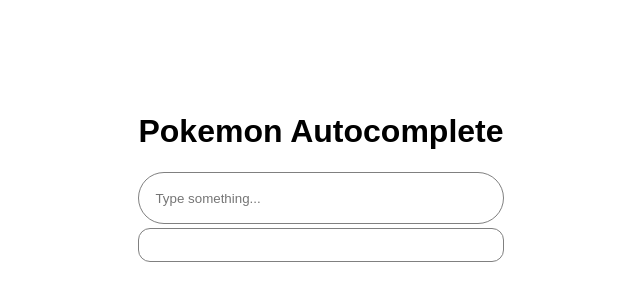
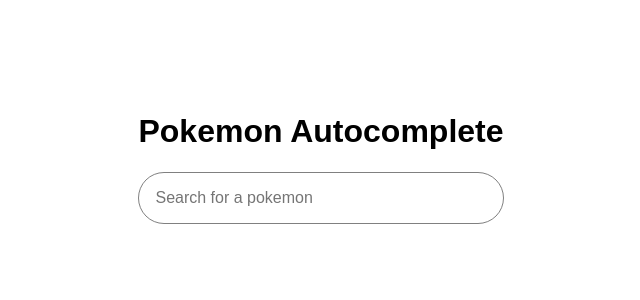
Before and after one commit to FederalCircle/pokemon-autocomplete, a React (Create React App) app: page / in a window 1280 px wide. Shown: the part 242-542 px from the top of the page, without its empty margins (319-959 px from the left). Built offline with nearby package versions, Linux system fonts and the light colour scheme.

Commit message:
feat: add suggestions to Autocomplete

```diff
--- a/src/App.tsx
+++ b/src/App.tsx
@@ -1,11 +1,19 @@
+import { useState } from 'react';
 import Autocomplete from './components/Autocomplete/Autocomplete';
 import './styles.css';
 
 export default function App() {
+  const [searchValue, setSearchValue] = useState('');
+  const pokemons = ['Charmander', 'Charmeleon', 'Charizard'];
   return (
     <div className="App">
       <h1>Pokemon Autocomplete</h1>
-      <Autocomplete placeholder="Type something..." />
+      <Autocomplete
+        placeholder="Search for a pokemon"
+        value={searchValue}
+        onChange={setSearchValue}
+        options={pokemons}
+      />
     </div>
   );
 }
--- a/src/components/Autocomplete/Autocomplete.css
+++ b/src/components/Autocomplete/Autocomplete.css
@@ -7,6 +7,7 @@
   padding: 1rem;
   border: 1px solid gray;
   border-radius: 40px;
+  cursor: text;
 }
 
 .Autocomplete__suggestion {
@@ -18,9 +19,10 @@
 }
 
 .Autocomplete__input {
+  font-size: 100%;
+  padding: 0;
   border: none;
   outline: none;
-  padding: 0;
   position: relative;
   background-color: transparent;
 }
@@ -34,3 +36,7 @@
   left: 0;
   top: 2.5rem;
 }
+
+.Autocomplete__item--selected {
+  color: red;
+}
--- a/src/components/Autocomplete/Autocomplete.tsx
+++ b/src/components/Autocomplete/Autocomplete.tsx
@@ -1,28 +1,137 @@
-import { forwardRef } from 'react';
+import { ChangeEvent, KeyboardEvent, useRef, useState } from 'react';
 
 import './Autocomplete.css';
 
 interface AutocompleteProps {
-  placeholder: string;
+  placeholder?: string;
+  value?: string;
+  onChange?: (newValue: string) => void;
+  options?: string[];
 }
 
-const Autocomplete = forwardRef<HTMLInputElement, AutocompleteProps>(
-  ({ placeholder }, ref) => {
+/**
+ * Find suggestions for the value completion in the options array.
+ * The max suggestions count is defined by the limit parameter.
+ * @example
+ *  const suggestions = await findSuggestions(
+ *    'char',
+ *    ['charmander', 'charizard', 'bulbasaur'],
+ *  )
+ *  console.log(suggestions) // ['mander', 'izard']
+ */
+async function findSuggestions(
+  value: string,
+  options: string[],
+  limit?: number,
+): Promise<string[]> {
+  const suggestions: string[] = [];
+  for (let option of options) {
+    if (limit && suggestions.length >= limit) break;
+
+    const match = option.match(new RegExp(`^${value}`, 'i'));
+    if (match && match[0]) {
+      suggestions.push(option.slice(value.length));
+    }
+  }
+  return suggestions;
+}
+
+const Autocomplete = ({
+  placeholder = '',
+  value = '',
+  onChange = () => {},
+  options = [],
+}: AutocompleteProps) => {
+  const inputRef = useRef<HTMLInputElement>(null);
+
+  const [primarySuggestion, setPrimarySuggestion] = useState('');
+  const [suggestions, setSuggestions] = useState<string[]>([]);
+  const [selectionIndex, setSelectionIndex] = useState<number>();
+
+  const handleInputChange = async (e: ChangeEvent<HTMLInputElement>) => {
+    const { value } = e.target;
+
+    onChange(value);
+
+    const newSuggestions = await findSuggestions(value, options);
+    setPrimarySuggestion(newSuggestions[0]);
+    setSuggestions(newSuggestions);
+  };
+
+  const handleInputKeyDown = async (e: KeyboardEvent<HTMLInputElement>) => {
+    const { value, selectionStart } = e.currentTarget;
+
+    switch (e.key) {
+      case 'ArrowRight':
+        const isCaretAtEnd = selectionStart !== value.length;
+        if (isCaretAtEnd) {
+          break;
+        }
+      case 'Enter':
+      case 'Tab':
+        e.preventDefault();
+        const [suggestion] = await findSuggestions(value, options, 1);
+        onChange(value + suggestion);
+        setPrimarySuggestion('');
+        setSuggestions([]);
+        break;
+      case 'ArrowDown':
+        e.preventDefault();
+        setSelectionIndex((prevState) =>
+          prevState !== undefined ? prevState + 1 : 0,
+        );
+        // TODO stop selection index at the end of the array
+        break;
+      case 'ArrowUp':
+        e.preventDefault();
+        if (selectionIndex) {
+          setSelectionIndex((prevState) =>
+            prevState !== undefined ? prevState - 1 : undefined,
+          );
+          // TODO stop selection index at the end of the array
+        }
+        break;
+    }
+  };
+
   return (
     <div className="Autocomplete__container">
-        <div className="Autocomplete__input-container">
-          <div className="Autocomplete__suggestion" />
+      <div
+        className="Autocomplete__input-container"
+        onClick={() => inputRef.current?.focus()}
+      >
+        {primarySuggestion && (
+          <div className="Autocomplete__suggestion">
+            {value + primarySuggestion}
+          </div>
+        )}
         <input
+          type="text"
           className="Autocomplete__input"
-            type="text"
           placeholder={placeholder}
-            ref={ref}
+          value={value}
+          onChange={handleInputChange}
+          onKeyDown={handleInputKeyDown}
+          ref={inputRef}
         />
       </div>
-        <ol className="Autocomplete__list" />
+      {suggestions.length ? (
+        <ul className="Autocomplete__list">
+          {suggestions.map((suggestion, index) => (
+            <li
+              key={suggestion}
+              className={`Autocomplete__item ${
+                selectionIndex === index ? 'Autocomplete__item--selected' : ''
+              }`}
+            >
+              {value}
+              <strong>{suggestion}</strong>
+            </li>
+          ))}
+        </ul>
+      ) : null}
     </div>
   );
-  },
-);
+};
 
 export default Autocomplete;
```
Also changed, not shown: src/components/Autocomplete/useAutocomplete.ts (added, +33 -0 lines). Lines whose indentation alone changed are shown as unchanged.
